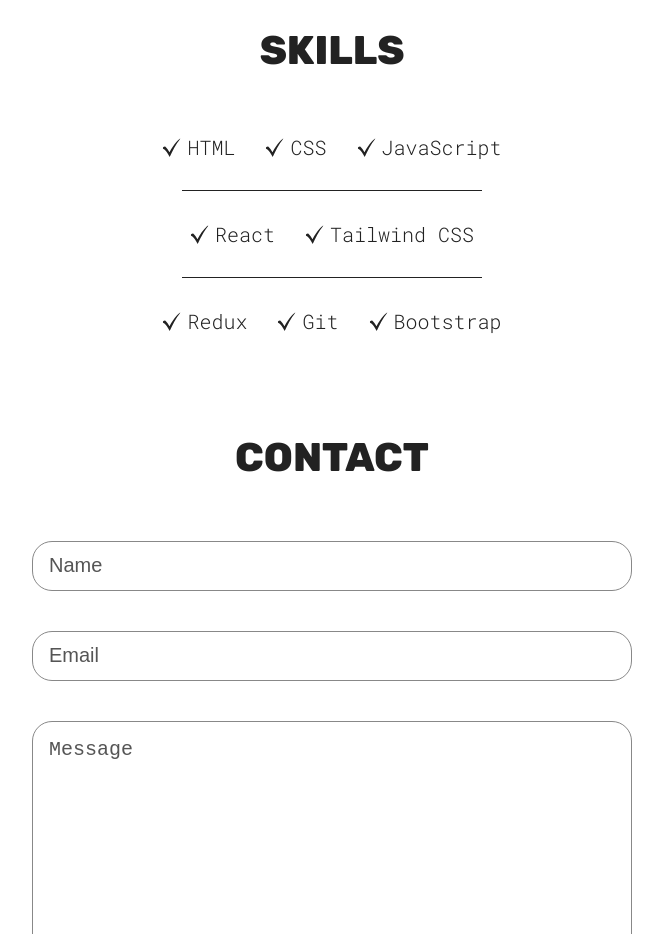
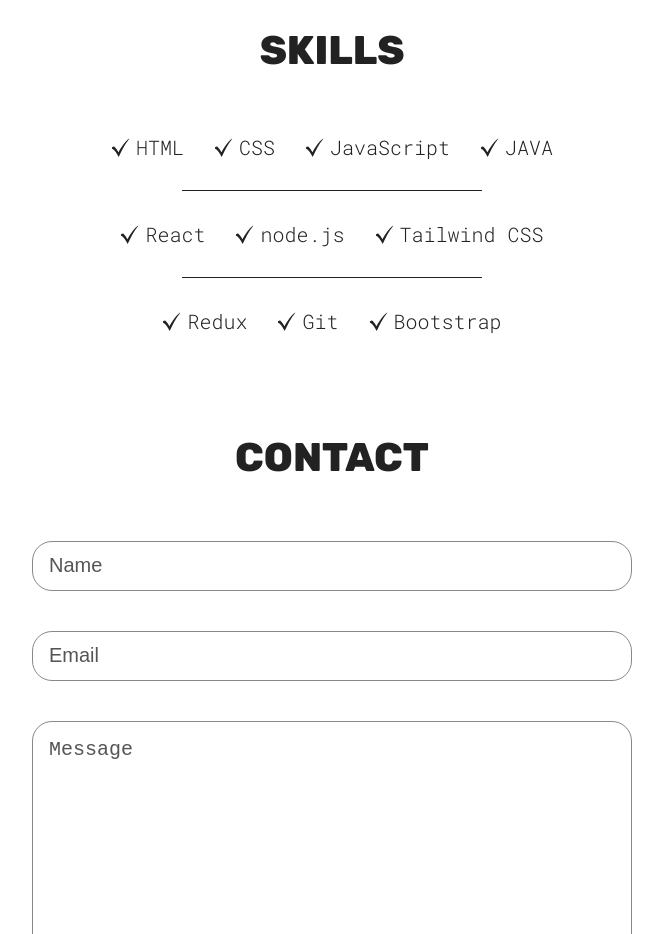
Before and after one commit to kumar-rakshith/Portfolio, a React (Vite) app: page / in a window 1280 px wide. Shown: the part 4060-4994 px from the top of the page, without its empty margins (308-971 px from the left). Built offline with nearby package versions, Linux system fonts and the light colour scheme.

Commit message:
Updating

```diff
--- a/src/sections/Skills/Skills.jsx
+++ b/src/sections/Skills/Skills.jsx
@@ -15,12 +15,13 @@ function Skills() {
         <SkillList src={checkMarkIcon} skill="HTML" />
         <SkillList src={checkMarkIcon} skill="CSS" />
         <SkillList src={checkMarkIcon} skill="JavaScript" />
+        <SkillList src={checkMarkIcon} skill="JAVA" />
 
       </div>
       <hr />
       <div className={styles.skillList}>
         <SkillList src={checkMarkIcon} skill="React" />
-
+        <SkillList src={checkMarkIcon} skill="node.js" />
         <SkillList src={checkMarkIcon} skill="Tailwind CSS" />
       </div>
       <hr />
```
